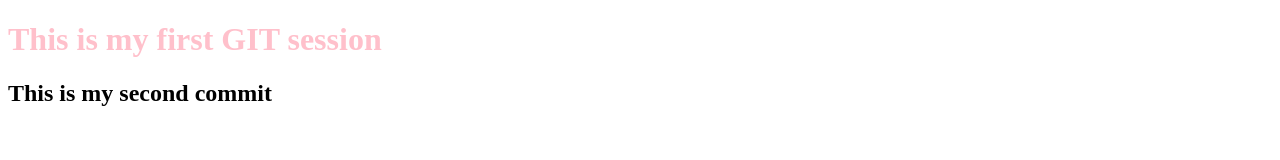
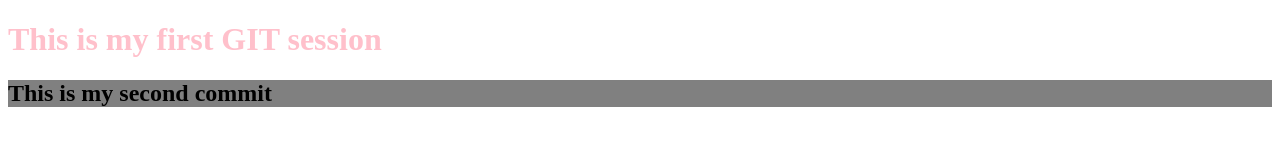
Before and after one commit to reenadangi/webfun, a plain HTML site: page index.html in a window 1280 px wide. Drawn offline with Linux system fonts and the light colour scheme.

Commit message:
styles changed

```diff
--- a/styles.css
+++ b/styles.css
@@ -1,3 +1,6 @@
 h1{
     color: pink;
 }
+h2{
+    background-color: gray;
+}
```
